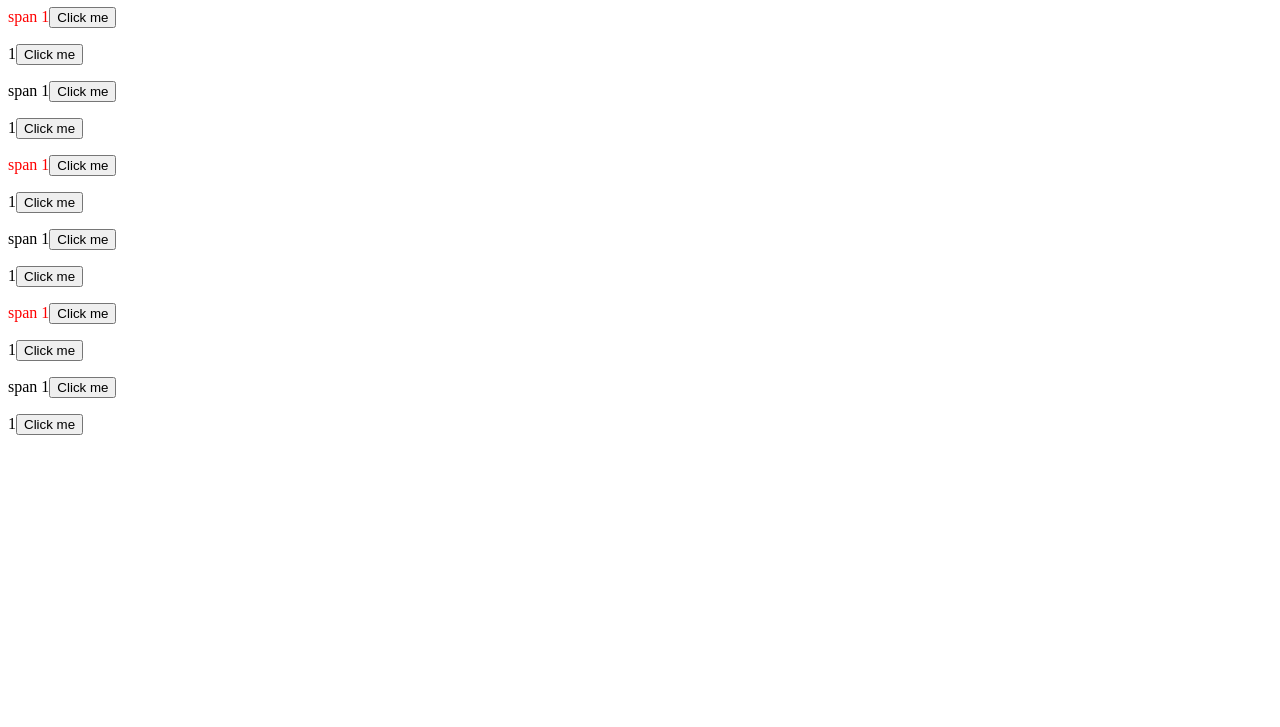
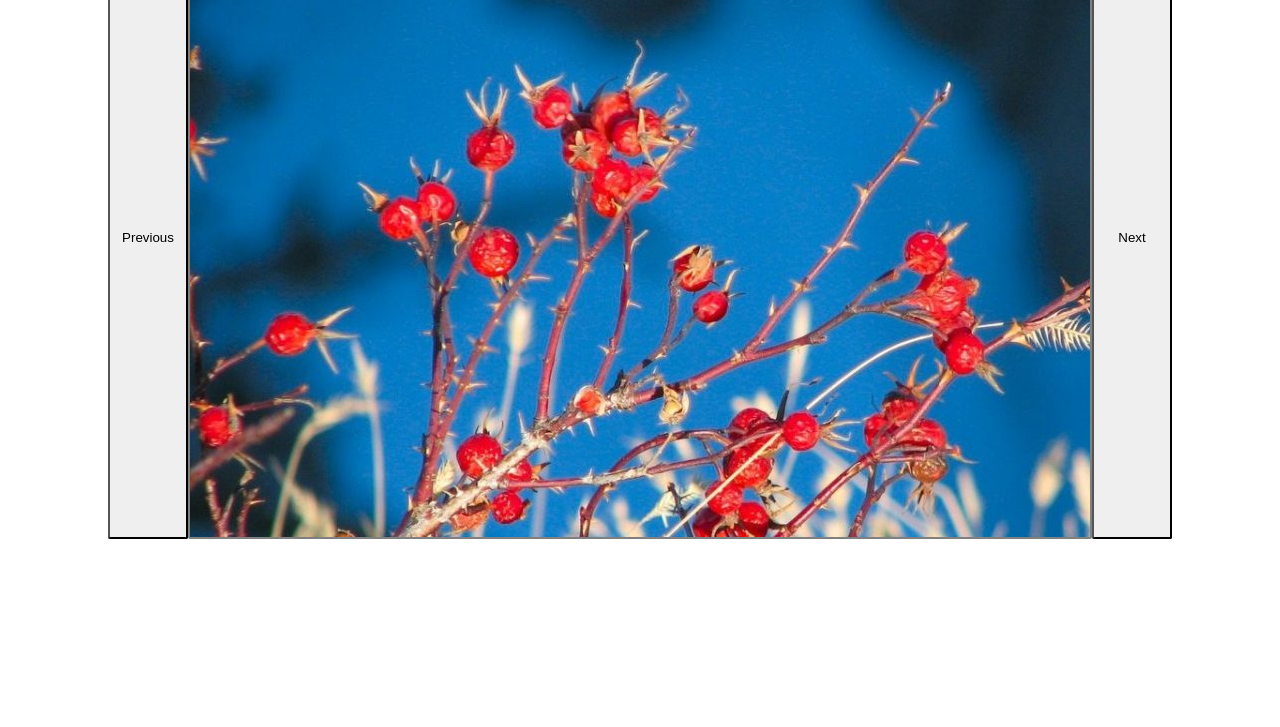
Before and after one commit to aleksandra-szewczyk/exercises_jquery, a plain HTML site: page index.html in a window 1280 px wide. Shown: the part 73-800 px from the top of the page. Drawn offline with nearby package versions, Linux system fonts and the light colour scheme.

Commit message:
Add carousel

```diff
--- a/css/style.css
+++ b/css/style.css
@@ -0,0 +1,34 @@
+#container {
+    display: flex;
+    justify-content: center;
+}
+
+#carousel {
+    width: 900px;
+    height: 600px;
+    border: 2px solid gray;
+    border-radius: 2px;
+    overflow: hidden;
+}
+
+#carousel ul {
+    width: 4500px;
+    margin: 0;
+    padding: 0;
+    list-style-type: none;
+}
+
+#carousel ul li {
+    width: 900px;
+    height: 600px;
+    float: left;
+}
+
+#carousel ul li img {
+    cursor: pointer;
+}
+
+button {
+    width: 80px;
+    border-radius: 2px;
+}
--- a/index.html
+++ b/index.html
@@ -6,49 +6,34 @@
     <meta name="description" content="jQuery ćwiczenia">
     <meta name="keywords" content="jQuery">
     <meta name="author" content="Aleksandra Szewczyk">
-        <title>Tytuł strony</title>
+    <title>Carousel jQuery</title>
     <link rel="stylesheet" href="css/style.css">
     <script src="https://ajax.googleapis.com/ajax/libs/jquery/1.12.4/jquery.min.js"></script>
+    <script src="http://maxcdn.bootstrapcdn.com/bootstrap/3.3.5/js/bootstrap.min.js"></script>
 </head>
 <body>
-        <h1>Witaj na mojej stronie</h1>
-        <div class="content">
-            <div>
-	            <p><span>span 1</span></p>
+    <div id="container">
+        <button id="previous">Previous</button>
+        <div id="carousel">
+            <ul>
+                <li>
+                    <img src="images/1.jpg" alt="" title="1">
+                /li>
+                <li>
+                    <img src="images/2.jpeg" alt="" title="2">
+                </li>
+                <li>
+                    <img src="images/3.jpg" alt="" title="3">
+                </li>
+                <li>
+                    <img src="images/4.jpg" alt="" title="4">
+                </li>
+                <li>
+                    <img src="images/5.jpeg" alt="" title="5">
+                </li>
+            </ul>
         </div>
-            <div>
-	            <p>1</p>
-            </div>
-            <div>
-	            <p><span>span 1</span></p>
-            </div>
-            <div>
-	            <p>1</p>
-            </div>
-            <div>
-	            <p><span>span 1</span></p>
-            </div>
-            <div>
-	            <p>1</p>
-            </div>
-            <div>
-	            <p><span>span 1</span></p>
-            </div>
-            <div>
-	            <p>1</p>
-            </div>
-            <div>
-	            <p><span>span 1</span></p>
-            </div>
-            <div>
-	            <p>1</p>
-            </div>
-            <div>
-	            <p><span>span 1</span></p>
-            </div>
-            <div>
-	            <p>1</p>
-            </div>
+        <button id="next">Next</button>
     </div>
     <script type="text/javascript" src="js/scripts.js"></script>
 </body>
--- a/js/scripts.js
+++ b/js/scripts.js
@@ -1,19 +1,33 @@
-$(document).ready(function() {
-    var span = $('span');
+$(function() {
+   var carouselList = $('#carousel ul');
 
-    span.each(function(index, element) {
-	   if(index % 2 == 0) {
-        $(element).css('color','red');
-	   };
+    function changeSlideNext() {
+        carouselList.animate({'marginLeft':-500}, 500, moveFirstSlideAfterLast);
+    };
+
+    function moveFirstSlideAfterLast() {
+        var firstItem = carouselList.find("li:first");
+        var lastItem = carouselList.find("li:last");
+
+        lastItem.after(firstItem);
+        carouselList.css({'marginLeft':0});
+    };
+
+    function changeSlidePrevious() {
+        carouselList.animate({'marginLeft':0}, 500);
+    };
+
+    function moveLastSlideBeforeFirst() {
+        firstItem.before(lastItem);
+        carouselList.css({'marginLeft': -500}, changeSlidePrevious)
+    };
+
+    setInterval(changeSlideNext, 4000);
+    $('#next').click(function() {
+        changeSlideNext();
+    });
+    $('#previous').click(function() {
+        moveLastSlideBeforeFirst();
     });
 
-    var paragraphs = $('p');
-    paragraphs.each(function(index, element) {
-        var button = '<button class="btn" data-tmp="' + index + '">Click me</button>';
-        $(element).append(button);
-    });
-
-    $('button').click(function() {
-	   alert('Atrybut data-tmp ma wartość ' + $(this).attr('data-tmp'));
-    });
 });
```
Also changed, not shown: images/1.jpg (added), images/2.jpeg (added), images/3.jpg (added), images/4.jpg (added), images/5.jpeg (added). Lines whose indentation alone changed are shown as unchanged.
